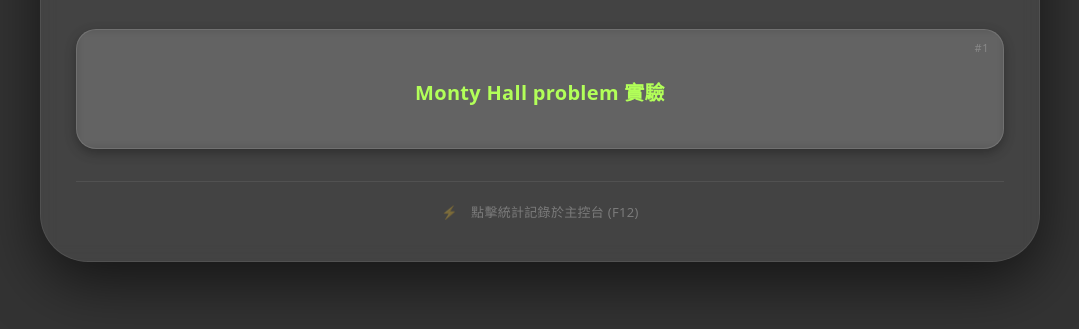
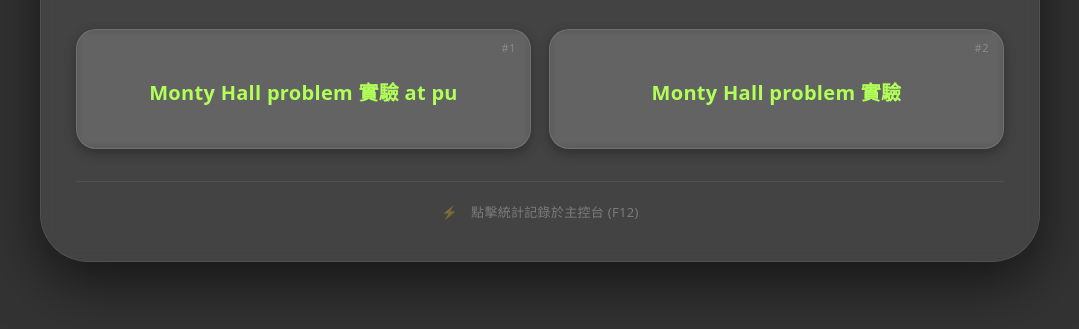
Before and after one commit to eurekayah/class_experiments, a plain HTML site: page index.html in a window 1280 px wide. Shown: the part 327-656 px from the top of the page, without its empty margins (100-1179 px from the left). Drawn offline with Linux system fonts and the light colour scheme.

Commit message:
Update index.html
add experiments sites

```diff
--- a/index.html
+++ b/index.html
@@ -182,7 +182,8 @@
 
     <script>
         const linkData = [
-            { title: 'Monty Hall problem 實驗', url: './Monty_Hall_problem_google_form.html' }
+            { title: 'Monty Hall problem 實驗 at pu', url: './Monty_Hall_problem_google_form_pu.html' },
+            { title: 'Monty Hall problem 實驗', url: './Monty_Hall_problem_google_form.html' },
         ];
 
         const grid = document.getElementById('cardGrid');
```
